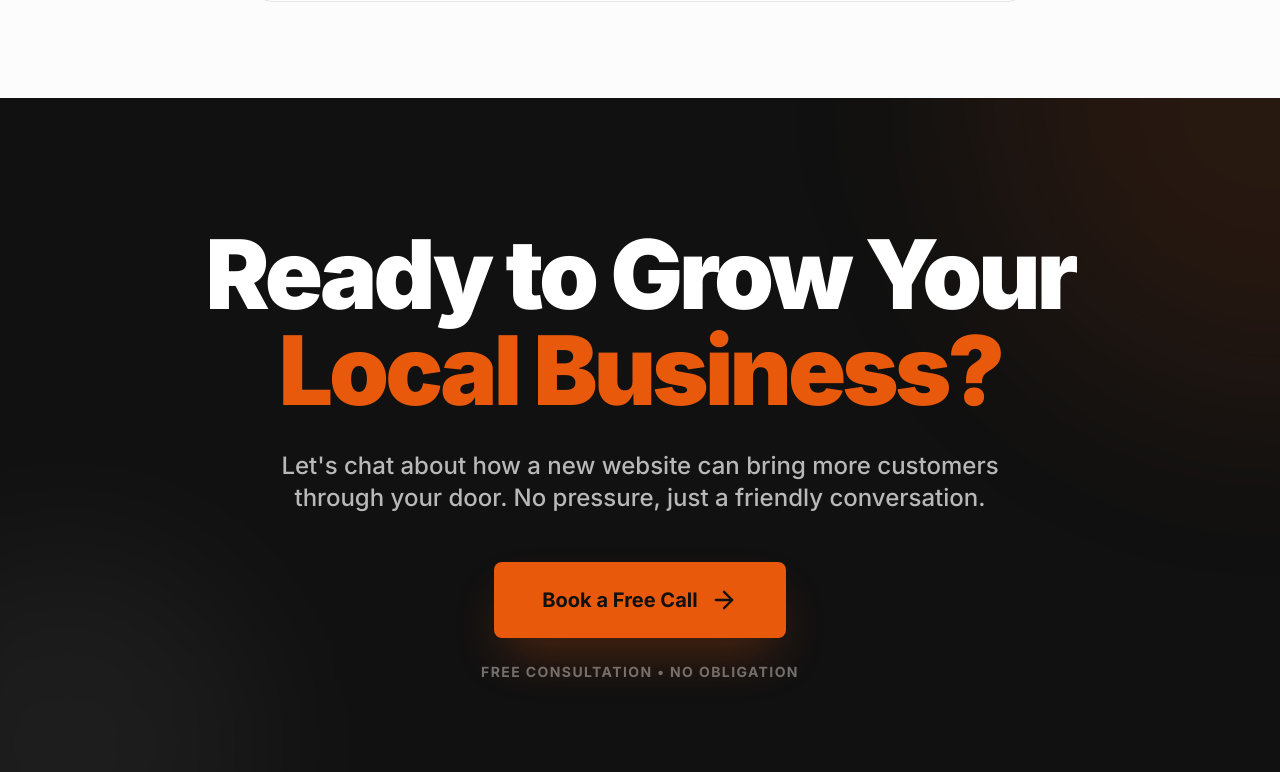
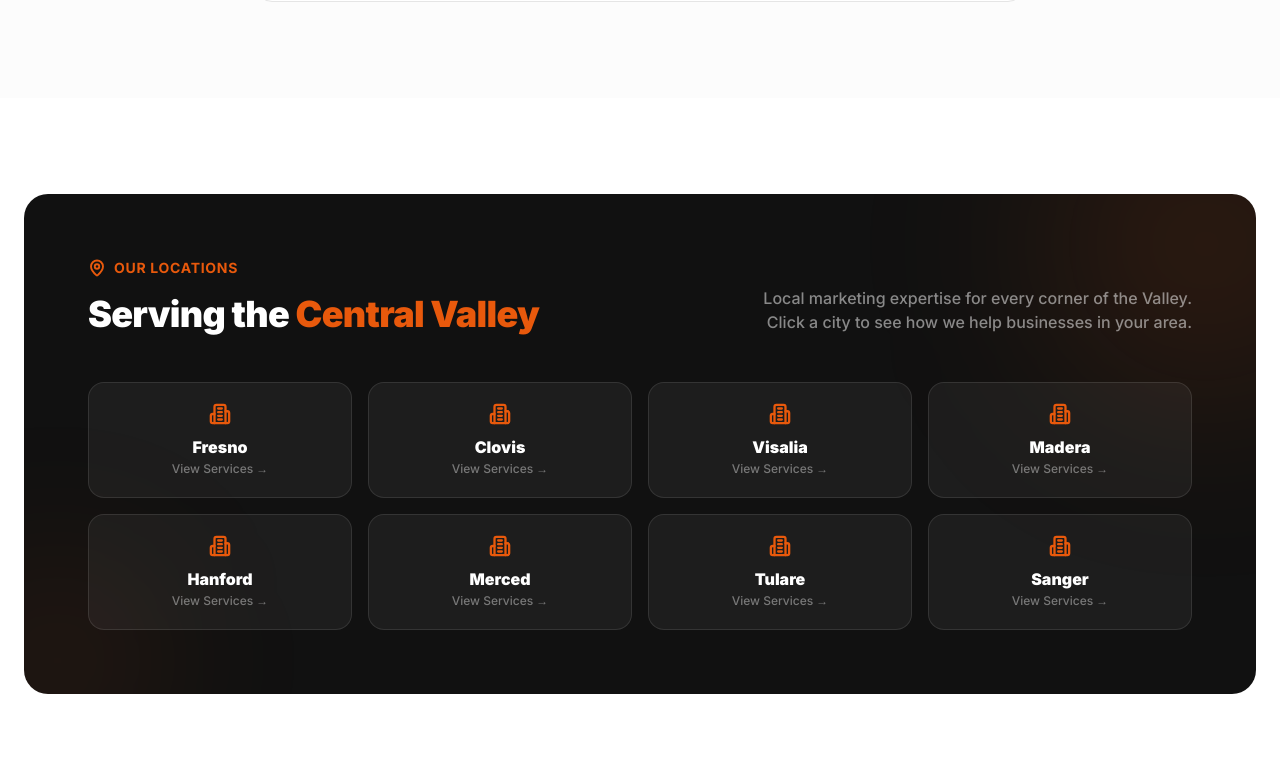
Before and after one commit to boostifyusa/Boostify-website-2026, a React (Vite) app: page /local-marketing in a window 1280 px wide. Shown: the part 5468-6240 px from the top of the page. Built offline with nearby package versions, Linux system fonts and the light colour scheme.

Commit message:
Graphic changes

```diff
--- a/src/pages/FresnoMarketingAgencyPage.tsx
+++ b/src/pages/FresnoMarketingAgencyPage.tsx
@@ -238,19 +238,6 @@ export function FresnoMarketingAgencyPage() {
                                 </div>
                             </motion.div>
 
-                            <motion.div
-                                initial={{ opacity: 0, y: 10 }}
-                                animate={{ opacity: 1, y: 0 }}
-                                transition={{ delay: 1, duration: 0.5 }}
-                                className="absolute -bottom-4 -left-4 z-20 bg-dark rounded-xl shadow-lg px-4 py-2.5 flex items-center gap-2 hidden lg:flex">
-                                <div className="w-8 h-8 rounded-full bg-orange/20 flex items-center justify-center">
-                                    <Users size={16} className="text-orange" strokeWidth={3} />
-                                </div>
-                                <div>
-                                    <div className="text-xs font-black text-white leading-none">50+ Clients</div>
-                                    <div className="text-[10px] text-white/50 font-medium">Central Valley</div>
-                                </div>
-                            </motion.div>
 
                             {/* Hero Graphic: Multi-Service Dashboard */}
                             <div className="bg-dark rounded-2xl border border-white/10 shadow-2xl overflow-hidden relative z-10 p-6 aspect-[4/3] flex flex-col">
--- a/src/pages/LocalMarketingPage.tsx
+++ b/src/pages/LocalMarketingPage.tsx
@@ -23,9 +23,22 @@ import {
   MousePointerClick,
   TrendingUp,
   BadgeCheck,
-  Megaphone
+  Megaphone,
+  MapPin,
+  Building2
 } from
   'lucide-react';
+
+const areaCities = [
+  { city: 'Fresno', path: '/fresno-marketing-agency' },
+  { city: 'Clovis', path: '/clovis-marketing-agency' },
+  { city: 'Visalia', path: '/visalia-marketing-agency' },
+  { city: 'Madera', path: '/madera-marketing-agency' },
+  { city: 'Hanford', path: '/hanford-marketing-agency' },
+  { city: 'Merced', path: '/merced-marketing-agency' },
+  { city: 'Tulare', path: '/tulare-marketing-agency' },
+  { city: 'Sanger', path: '/sanger-marketing-agency' },
+];
 const faqs = [
   {
     question: 'How much should I spend on Google Ads?',
@@ -762,6 +775,42 @@ export function LocalMarketingPage() {
           </div>
         </section>
 
+        {/* ───── AREA SERVED ───── */}
+        <section className="py-24 px-6">
+          <div className="max-w-7xl mx-auto">
+            <div className="bg-dark rounded-3xl p-10 md:p-16 relative overflow-hidden">
+              {/* Decorative bg glow */}
+              <div className="absolute top-0 right-0 w-[300px] h-[300px] bg-orange/15 rounded-full blur-[100px] translate-x-1/3 -translate-y-1/3" />
+              <div className="absolute bottom-0 left-0 w-[200px] h-[200px] bg-orange/10 rounded-full blur-[80px] -translate-x-1/3 translate-y-1/3" />
+
+              <div className="relative z-10">
+                <div className="flex flex-col md:flex-row md:items-end md:justify-between gap-6 mb-12">
+                  <div>
+                    <div className="flex items-center gap-2 mb-4">
+                      <MapPin size={18} className="text-orange" strokeWidth={2.5} />
+                      <span className="text-orange text-sm font-bold uppercase tracking-wider">Our Locations</span>
+                    </div>
+                    <h2 className="text-3xl md:text-4xl font-black text-white tracking-tight">Serving the <span className="text-orange">Central Valley</span></h2>
+                  </div>
+                  <p className="text-white/50 font-medium text-sm md:text-base max-w-md md:text-right">Local marketing expertise for every corner of the Valley. Click a city to see how we help businesses in your area.</p>
+                </div>
+
+                <div className="grid grid-cols-2 md:grid-cols-4 gap-4">
+                  {areaCities.map((item, i) => (
+                    <motion.div key={i} initial={{ opacity: 0, y: 12 }} whileInView={{ opacity: 1, y: 0 }} viewport={{ once: true }} transition={{ delay: i * 0.05 }}>
+                      <Link to={item.path} className="group block p-5 rounded-2xl border border-white/10 bg-white/5 hover:bg-orange hover:border-orange text-center transition-all duration-300 hover:-translate-y-1 hover:shadow-lg hover:shadow-orange/20">
+                        <Building2 size={22} className="mx-auto mb-2.5 text-orange group-hover:text-white transition-colors" strokeWidth={2.5} />
+                        <div className="text-base font-black text-white mb-0.5">{item.city}</div>
+                        <div className="text-xs font-medium text-white/40 group-hover:text-white/80 transition-colors">View Services →</div>
+                      </Link>
+                    </motion.div>
+                  ))}
+                </div>
+              </div>
+            </div>
+          </div>
+        </section>
+
         <CTASection />
       </main>
 
--- a/src/pages/MaderaMarketingAgencyPage.tsx
+++ b/src/pages/MaderaMarketingAgencyPage.tsx
@@ -113,11 +113,7 @@ export function MaderaMarketingAgencyPage() {
                                 <div className="w-8 h-8 rounded-full bg-orange/10 flex items-center justify-center"><Mountain size={16} className="text-orange" strokeWidth={3} /></div>
                                 <div><div className="text-xs font-black text-dark leading-none">Gateway City</div><div className="text-[10px] text-gray font-medium">Yosemite Corridor</div></div>
                             </motion.div>
-                            <motion.div initial={{ opacity: 0, y: 10 }} animate={{ opacity: 1, y: 0 }} transition={{ delay: 1, duration: 0.5 }}
-                                className="absolute -bottom-4 -left-4 z-20 bg-dark rounded-xl shadow-lg px-4 py-2.5 flex items-center gap-2 hidden lg:flex">
-                                <div className="w-8 h-8 rounded-full bg-green-500/20 flex items-center justify-center"><BarChart3 size={16} className="text-green-400" strokeWidth={3} /></div>
-                                <div><div className="text-xs font-black text-white leading-none">+189%</div><div className="text-[10px] text-white/50 font-medium">Avg. Lead Growth</div></div>
-                            </motion.div>
+
 
                             <div className="bg-dark rounded-2xl border border-white/10 shadow-2xl overflow-hidden relative z-10 p-6 aspect-[4/3] flex flex-col">
                                 <div className="flex items-center justify-between mb-5">
--- a/src/pages/MercedMarketingAgencyPage.tsx
+++ b/src/pages/MercedMarketingAgencyPage.tsx
@@ -112,11 +112,7 @@ export function MercedMarketingAgencyPage() {
                                 <div className="w-8 h-8 rounded-full bg-blue-100 flex items-center justify-center"><GraduationCap size={16} className="text-blue-600" strokeWidth={3} /></div>
                                 <div><div className="text-xs font-black text-dark leading-none">UC Merced</div><div className="text-[10px] text-gray font-medium">Growth Corridor</div></div>
                             </motion.div>
-                            <motion.div initial={{ opacity: 0, y: 10 }} animate={{ opacity: 1, y: 0 }} transition={{ delay: 1, duration: 0.5 }}
-                                className="absolute -bottom-4 -left-4 z-20 bg-dark rounded-xl shadow-lg px-4 py-2.5 flex items-center gap-2 hidden lg:flex">
-                                <div className="w-8 h-8 rounded-full bg-green-500/20 flex items-center justify-center"><TrendingUp size={16} className="text-green-400" strokeWidth={3} /></div>
-                                <div><div className="text-xs font-black text-white leading-none">+210%</div><div className="text-[10px] text-white/50 font-medium">Client Avg. Growth</div></div>
-                            </motion.div>
+
 
                             <div className="bg-dark rounded-2xl border border-white/10 shadow-2xl overflow-hidden relative z-10 p-6 aspect-[4/3] flex flex-col">
                                 <div className="flex items-center justify-between mb-5">
--- a/src/pages/SangerMarketingAgencyPage.tsx
+++ b/src/pages/SangerMarketingAgencyPage.tsx
@@ -112,11 +112,7 @@ export function SangerMarketingAgencyPage() {
                                 <div className="w-8 h-8 rounded-full bg-orange/10 flex items-center justify-center"><Award size={16} className="text-orange" strokeWidth={3} /></div>
                                 <div><div className="text-xs font-black text-dark leading-none">East Valley</div><div className="text-[10px] text-gray font-medium">Proud Partner</div></div>
                             </motion.div>
-                            <motion.div initial={{ opacity: 0, y: 10 }} animate={{ opacity: 1, y: 0 }} transition={{ delay: 1, duration: 0.5 }}
-                                className="absolute -bottom-4 -left-4 z-20 bg-dark rounded-xl shadow-lg px-4 py-2.5 flex items-center gap-2 hidden lg:flex">
-                                <div className="w-8 h-8 rounded-full bg-green-500/20 flex items-center justify-center"><TrendingUp size={16} className="text-green-400" strokeWidth={3} /></div>
-                                <div><div className="text-xs font-black text-white leading-none">+240%</div><div className="text-[10px] text-white/50 font-medium">Avg. Growth</div></div>
-                            </motion.div>
+
 
                             <div className="bg-dark rounded-2xl border border-white/10 shadow-2xl overflow-hidden relative z-10 p-6 aspect-[4/3] flex flex-col">
                                 <div className="flex items-center justify-between mb-5">
--- a/src/pages/VisaliaMarketingAgencyPage.tsx
+++ b/src/pages/VisaliaMarketingAgencyPage.tsx
@@ -111,11 +111,6 @@ export function VisaliaMarketingAgencyPage() {
                                 className="absolute -top-4 -right-4 z-20 bg-white rounded-xl shadow-lg border border-gray-light px-4 py-2.5 flex items-center gap-2 hidden lg:flex">
                                 <div className="w-8 h-8 rounded-full bg-green-100 flex items-center justify-center"><Sprout size={16} className="text-green-600" strokeWidth={3} /></div>
                                 <div><div className="text-xs font-black text-dark leading-none">Tulare County</div><div className="text-[10px] text-gray font-medium">Growth Leader</div></div>
-                            </motion.div>
-                            <motion.div initial={{ opacity: 0, y: 10 }} animate={{ opacity: 1, y: 0 }} transition={{ delay: 1, duration: 0.5 }}
-                                className="absolute -bottom-4 -left-4 z-20 bg-dark rounded-xl shadow-lg px-4 py-2.5 flex items-center gap-2 hidden lg:flex">
-                                <div className="w-8 h-8 rounded-full bg-orange/20 flex items-center justify-center"><DollarSign size={16} className="text-orange" strokeWidth={3} /></div>
-                                <div><div className="text-xs font-black text-white leading-none">$2.4M+</div><div className="text-[10px] text-white/50 font-medium">Revenue Generated</div></div>
                             </motion.div>
 
                             <div className="bg-dark rounded-2xl border border-white/10 shadow-2xl overflow-hidden relative z-10 p-6 aspect-[4/3] flex flex-col">
```
